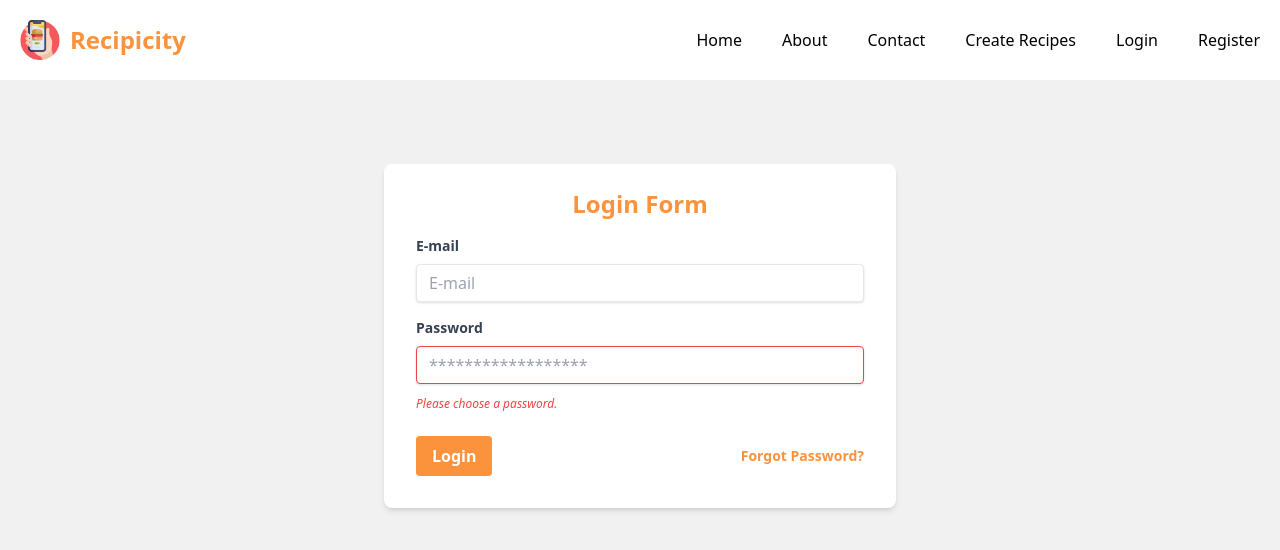
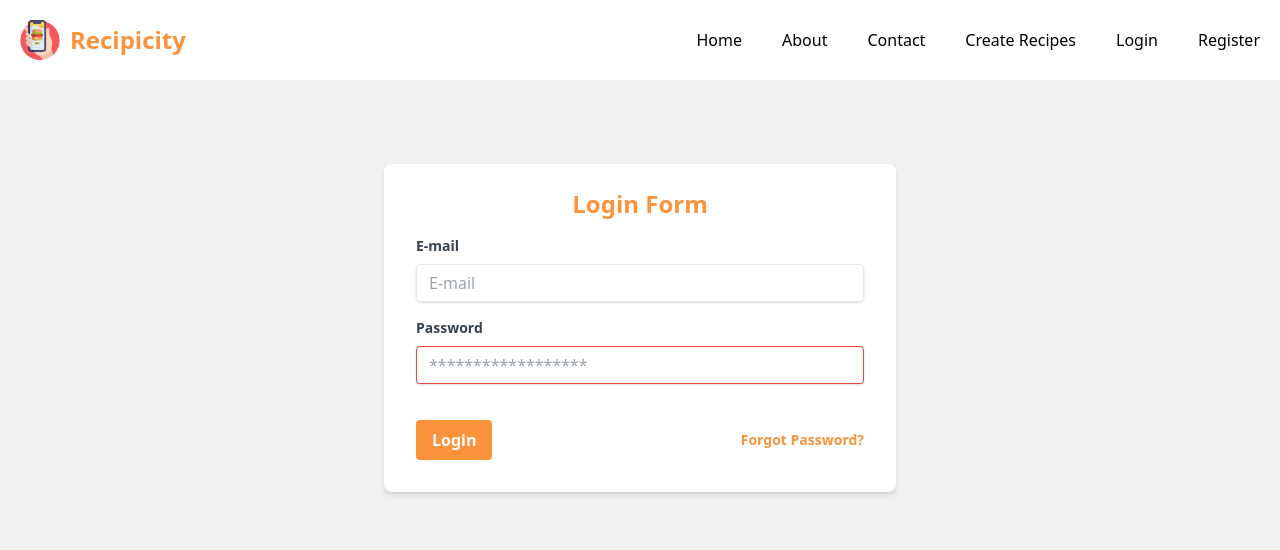
Before and after one commit to kyawsoethant-vespri/MERN_STACK_frontend, a React (Vite) app: page /sign-in in a window 1280 px wide. Shown: the top 550 px of the page. Built offline with nearby package versions, Linux system fonts and the light colour scheme.

Commit message:
[Enhancement] authentication for login api integration

```diff
--- a/src/pages/SignIn/SignInForm.jsx
+++ b/src/pages/SignIn/SignInForm.jsx
@@ -1,31 +1,73 @@
 import styles from './styles.module.css';
+import {useState} from "react";
+import axios from "axios";
+import ToastSuccess from "../../utils/Toast/ToastSuccess.js";
+import {useNavigate} from "react-router-dom";
+import {ToastContainer} from "react-toastify";
 
 const SignUpForm = () => {
+    const [email, setEmail] = useState('');
+    const [password, setPassword] = useState('');
+    const [errors, setErrors] = useState('');
+    const navigate = useNavigate();
+
+    const login = async (e) => {
+        try {
+            e.preventDefault();
+            setErrors(null)
+            const data = {
+                email: email,
+                password: password,
+            }
+            const response = await axios.post("http://localhost:8000/api/users/login", data, {withCredentials: true})
+            if (response.status === 200) {
+                const successMessage = "Welcome,Login successful.";
+                ToastSuccess(successMessage);
+                setTimeout(() => {
+                    navigate("/")
+                }, 1000);
+            }
+            //Clear data
+            setEmail("")
+            setPassword("")
+        } catch (e) {
+            setErrors(e.response.data.errors);
+        }
+
+    }
+
     return (
         <div className={styles.container}>
-            <form className={styles.form}>
+            <ToastContainer/>
+            <form onSubmit={login} className={styles.form}>
                 <h1 className={styles.heading}>Login Form</h1>
                 <div className="mb-4">
                     <label className={styles.label} htmlFor="email">
                         E-mail
                     </label>
                     <input
+                        value={email}
+                        onChange={(e) => setEmail(e.target.value)}
                         className={styles.inputName}
                         id="email" type="text" placeholder="E-mail"/>
+                    {errors && errors.email && <p className={styles.inputText}>{errors.email.msg}</p>}
                 </div>
                 <div className="mb-6">
                     <label className={styles.label} htmlFor="password">
                         Password
                     </label>
                     <input
+                        value={password}
+                        onChange={(e) => setPassword(e.target.value)}
                         className={styles.inputPassword}
                         id="password" type="password" placeholder="******************"/>
-                    <p className={styles.inputText}>Please choose a password.</p>
+                    {errors && errors.password && <p className={styles.inputText}>{errors.password.msg}</p>}
+
                 </div>
                 <div className={styles.buttonContainer}>
                     <button
                         className={styles.button}
-                        type="button">
+                        type="submit">
                         Login
                     </button>
                     <a className={styles.text}
--- a/src/pages/SignUp/SignUpForm.jsx
+++ b/src/pages/SignUp/SignUpForm.jsx
@@ -31,7 +31,7 @@ const SignUpForm = () => {
                     navigate("/sign-in")
                 }, 1000);
             }
-
+            //Clear data
             setName("")
             setEmail("")
             setPassword("")
```
